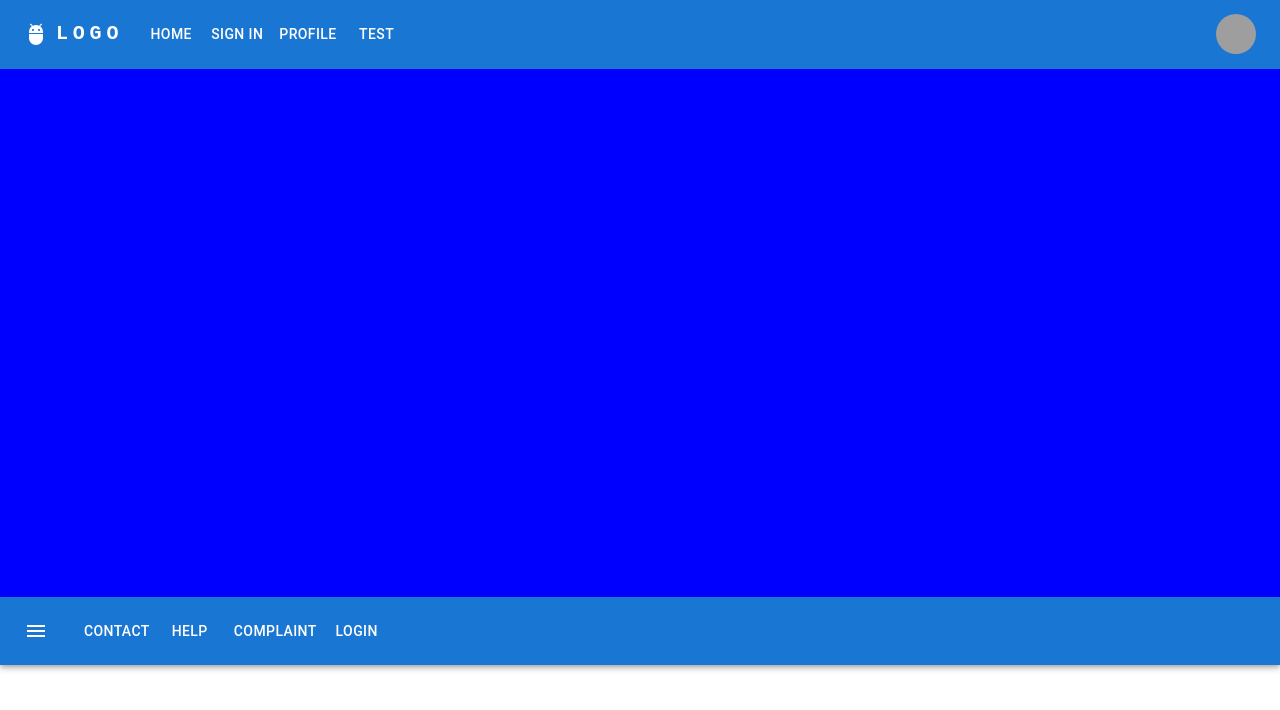
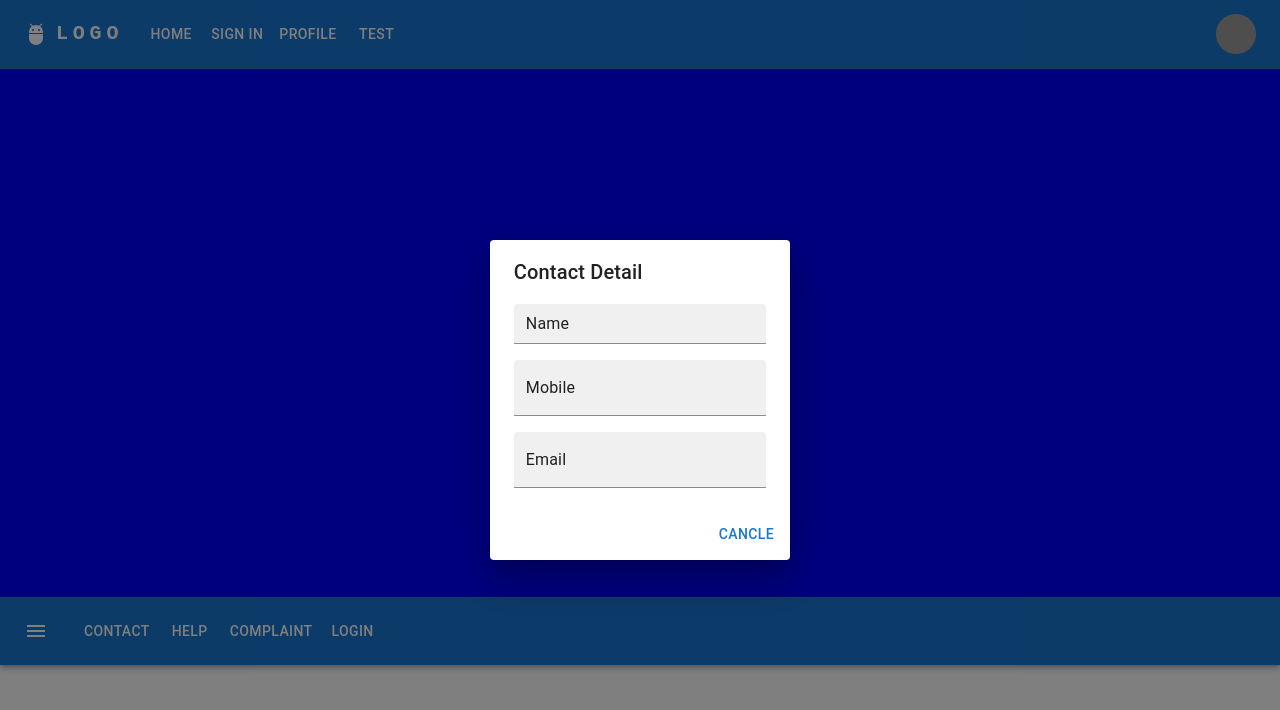
Before and after one commit to io3-rajni/Practice-React, a React (Create React App) app in the folder practiceapp/: page / in a window 1280 px wide. Both pictures are taken after a click on the button "CONTACT". Shown: the top 710 px of the page. Built offline with nearby package versions, Linux system fonts and the light colour scheme; grey boxes are pictures that could not be loaded.

Commit message:
contact section

```diff
--- /dev/null
+++ b/practiceapp/src/Componant/ContactDailog.js
@@ -0,0 +1,74 @@
+import * as React from 'react';
+import Button from '@mui/material/Button';
+import Dialog from '@mui/material/Dialog';
+import DialogActions from '@mui/material/DialogActions';
+import DialogContent from '@mui/material/DialogContent';
+import DialogContentText from '@mui/material/DialogContentText';
+import DialogTitle from '@mui/material/DialogTitle';
+import Slide from '@mui/material/Slide';
+import Stack from '@mui/material/Stack';
+import TextField from '@mui/material/TextField';
+
+const ContactDailog = (props) => {
+    const { contact, setContact } = props
+    const Transition = React.forwardRef(function Transition(props, ref) {
+        return <Slide direction="up" ref={ref} {...props} />;
+    });
+    const handleClose = () => {
+        setContact(false);
+    };
+    return (
+
+        <div>
+
+            <Dialog
+                open={contact}
+                TransitionComponent={Transition}
+                keepMounted
+                onClose={handleClose}
+                aria-describedby="alert-dialog-slide-description"
+            >
+                <DialogTitle>{"Contact Detail"}</DialogTitle>
+                <DialogContent>
+
+                    <Stack
+                        component="form"
+                        sx={{
+                            width: '25ch',
+                        }}
+                        spacing={2}
+                        noValidate
+                        autoComplete="off"
+                    >
+                        <TextField
+                            hiddenLabel
+                            id="filled-hidden-label-small"
+                            defaultValue="Name"
+                            variant="filled"
+                            size="small"
+                        />
+                        <TextField
+                            hiddenLabel
+                            id="filled-hidden-label-normal"
+                            defaultValue="Mobile"
+                            variant="filled"
+                        />
+                        <TextField
+                            hiddenLabel
+                            id="filled-hidden-label-normal"
+                            defaultValue="Email"
+                            variant="filled"
+                        />
+                    </Stack>
+
+                </DialogContent>
+                <DialogActions>
+                    <Button onClick={handleClose}>Cancle</Button>
+                    {/* <Button onClick={handleClose}>Agree</Button> */}
+                </DialogActions>
+            </Dialog>
+
+        </div>
+    );
+}
+export default ContactDailog
--- a/practiceapp/src/Componant/Footer.js
+++ b/practiceapp/src/Componant/Footer.js
@@ -2,20 +2,24 @@ import * as React from "react";
 import AppBar from "@mui/material/AppBar";
 import Box from "@mui/material/Box";
 import Toolbar from "@mui/material/Toolbar";
-import Typography from "@mui/material/Typography";
 import Button from "@mui/material/Button";
 import IconButton from "@mui/material/IconButton";
 import MenuIcon from "@mui/icons-material/Menu";
 import SiginDailog from "./SiginDailog";
-
+import ContactDailog from "./ContactDailog"
 const Footer = () => {
     const [footer, setFooter] = React.useState(false);
+    const [openContact, setOpenContact] = React.useState(false)
     const handleLogin = () => {
         setFooter(true);
         console.log("Login");
     };
+    const handleContact = () => {
+        setOpenContact(true)
+        console.log("contact")
+    }
     return (
-    <div>
+        <>
             <Box sx={{ flexGrow: 1 }}>
                 <AppBar position="static">
                     <Toolbar>
@@ -28,9 +32,9 @@ const Footer = () => {
                         >
                             <MenuIcon />
                         </IconButton>
-            <Typography>
+
                         <Box sx={{ display: { xs: "none", md: "inline" } }}>
-                <Button sx={{ my: 2, color: "white" }}>Contact</Button>
+                            <Button onClick={handleContact} sx={{ my: 2, color: "white" }}>Contact</Button>
                         </Box>
                         <Box sx={{ display: { xs: "none", md: "inline" } }}>
                             <Button sx={{ my: 2, color: "white" }}>Help</Button>
@@ -43,12 +47,16 @@ const Footer = () => {
                                 Login
                             </Button>
                         </Box>
-            </Typography>
+
                     </Toolbar>
                 </AppBar>
             </Box>
-      <SiginDailog footer={footer} setFooter={setFooter} />
-    </div>
+            <ContactDailog
+                contact={openContact}
+                setContact={setOpenContact} />
+            <SiginDailog sigin={footer} setSigin={setFooter}
+            />
+        </>
     );
 };
 
--- a/practiceapp/src/Componant/SiginDailog.js
+++ b/practiceapp/src/Componant/SiginDailog.js
@@ -9,7 +9,7 @@ import useMediaQuery from "@mui/material/useMediaQuery";
 import { TextField, Box } from "@mui/material";
 import { useTheme } from "@mui/material/styles";
 const SiginDailog = (props) => {
-  const { sigin, setSigin, footer, setFooter } = props;
+  const { sigin, setSigin } = props;
 
   const theme = useTheme();
   const fullScreen = useMediaQuery(theme.breakpoints.down("md"));
@@ -20,11 +20,9 @@ const SiginDailog = (props) => {
 
   const handleClose = () => {
     setSigin(false);
+    // setFooter(false);
   };
-  const handleCloseFooter = () => {
-    setFooter(false);
-    console.log("footer");
-  };
+
   return (
     <div>
       {/* <Button variant="outlined" onClick={handleClickOpen}>
@@ -32,9 +30,9 @@ const SiginDailog = (props) => {
             </Button> */}
       <Dialog
         fullScreen={fullScreen}
-        open={(sigin, footer)}
+        open={(sigin)}
         onClose={handleClose}
-        onCloseFooter={handleCloseFooter}
+
         aria-labelledby="responsive-dialog-title"
       >
         <DialogTitle id="responsive-dialog-title">
```
Lines whose indentation alone changed are shown as unchanged.
